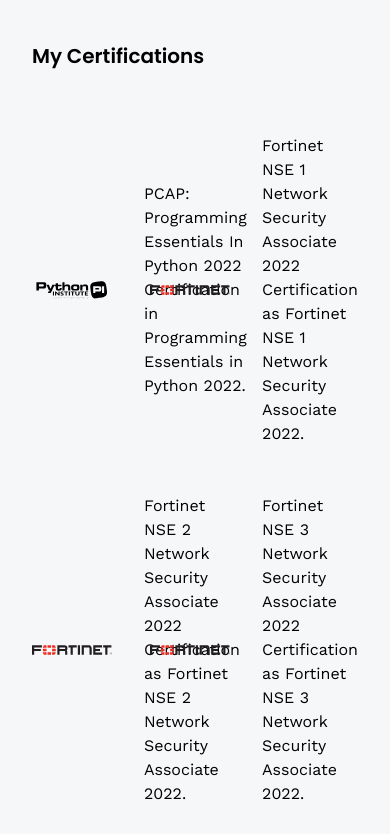
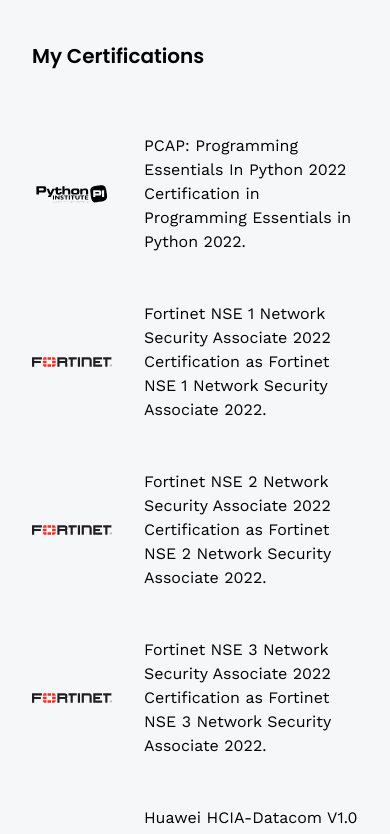
Before and after one commit to Demenico14/3d_portfolio, a React (Vite) app: page /About in a window 390 px wide. Shown: the part 1520-2354 px from the top of the page. Built offline with nearby package versions, Linux system fonts and the light colour scheme.

Commit message:
Initial commit

```diff
--- a/src/pages/About.jsx
+++ b/src/pages/About.jsx
@@ -36,9 +36,9 @@ const About = () => {
 
       <div className='py-10 flex flex-col'>
   <h3 className='subhead-text'>My Certifications</h3>
-  <div className='mt-16 grid grid-cols-2 gap-12'>
-    {Certifications.map((certification, index) => (
-      <div key={certification.name} className={`flex items-center ${index % 2 === 0 ? 'justify-start' : 'justify-end'}`}>
+  <div className='mt-16 grid grid-cols-1 md:grid-cols-2 gap-12'>
+    {Certifications.map((certification) => (
+      <div key={certification.name} className='flex items-center'>
         <img
           src={certification.imageUrl}
           alt={certification.name}
@@ -56,6 +56,7 @@ const About = () => {
 
 
 
+
     </section>
   );
 };
```
